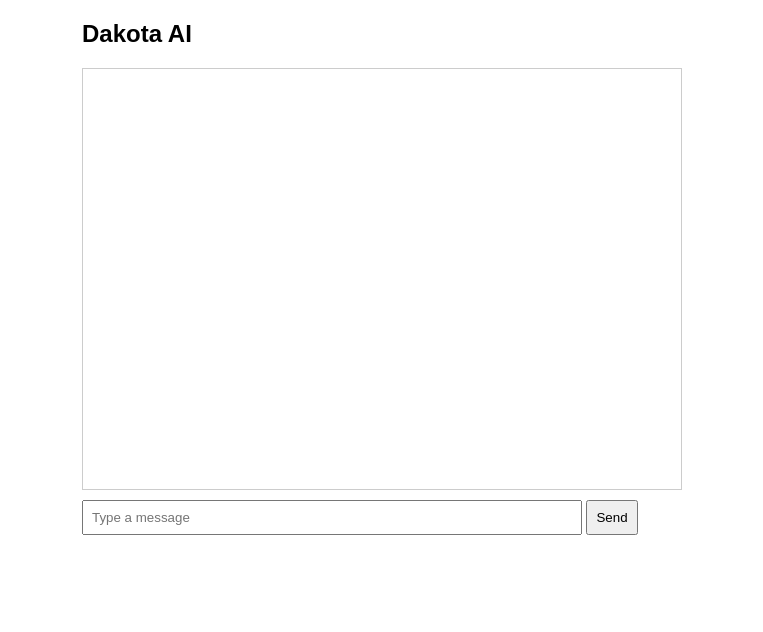
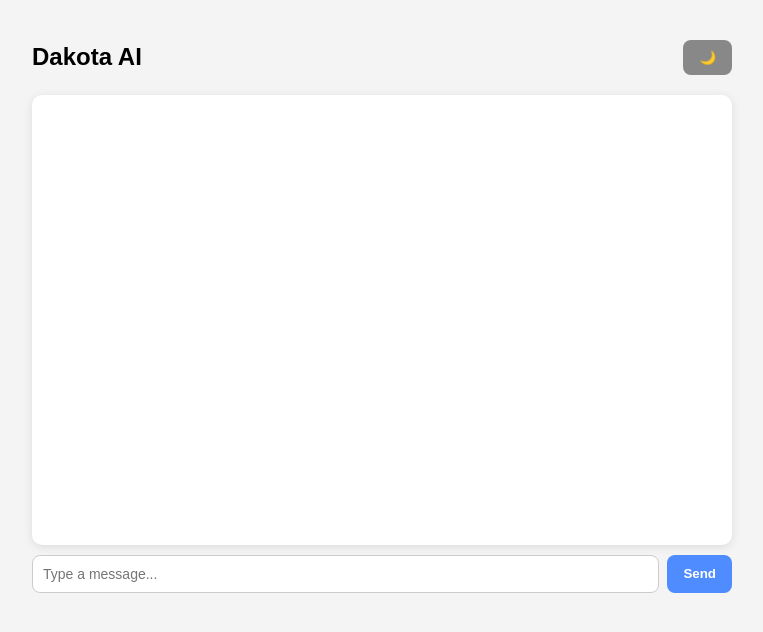
Before and after one commit to Percabeth478/dakota-ai, a Flask app: page / in a window 1280 px wide. Shown: the top 632 px of the page, without its empty margins (258-1021 px from the left). Run offline with Flask 3, Linux system fonts and the light colour scheme.

Commit message:
Add files via upload

```diff
--- a/templates/index.html
+++ b/templates/index.html
@@ -4,82 +4,191 @@
 <title>Dakota AI</title>
 
 <style>
+
 body{
-font-family: Arial;
-max-width:600px;
+font-family: Arial, sans-serif;
+max-width:700px;
 margin:auto;
+padding:20px;
+background:#f4f4f4;
+transition:0.3s;
+}
+
+body.dark{
+background:#121212;
+color:white;
+}
+
+h2{
+display:flex;
+justify-content:space-between;
+align-items:center;
 }
 
 #chat{
-border:1px solid #ccc;
-height:400px;
+border-radius:10px;
+padding:15px;
+height:420px;
 overflow-y:auto;
-padding:10px;
-margin-bottom:10px;
+background:white;
+box-shadow:0 2px 10px rgba(0,0,0,0.1);
+transition:0.3s;
+}
+
+body.dark #chat{
+background:#1e1e1e;
+}
+
+.message{
+max-width:75%;
+padding:10px 14px;
+margin:8px 0;
+border-radius:16px;
+line-height:1.4;
+animation: fadeIn 0.25s ease;
+}
+
+.user{
+background:#4f8cff;
+color:white;
+margin-left:auto;
+border-bottom-right-radius:4px;
+}
+
+.bot{
+background:#e5e5ea;
+border-bottom-left-radius:4px;
+}
+
+body.dark .bot{
+background:#333;
+}
+
+#inputArea{
+margin-top:10px;
+display:flex;
+gap:8px;
 }
 
 input{
-width:80%;
-padding:8px;
+flex:1;
+padding:10px;
+border-radius:8px;
+border:1px solid #ccc;
+font-size:14px;
+}
+
+body.dark input{
+background:#2a2a2a;
+color:white;
+border:1px solid #444;
 }
 
 button{
-padding:8px;
+padding:10px 16px;
+border:none;
+border-radius:8px;
+background:#4f8cff;
+color:white;
+cursor:pointer;
+font-weight:bold;
 }
+
+button:hover{
+opacity:0.9;
+}
+
+#toggleDark{
+background:#888;
+}
+
+@keyframes fadeIn{
+from{
+opacity:0;
+transform:translateY(5px);
+}
+to{
+opacity:1;
+transform:translateY(0);
+}
+}
+
 </style>
-
 </head>
 
 <body>
 
-<h2>Dakota AI</h2>
+<h2>
+Dakota AI
+<button id="toggleDark">🌙</button>
+</h2>
 
 <div id="chat"></div>
 
-<input id="message" placeholder="Type a message">
+<div id="inputArea">
+<input id="message" placeholder="Type a message...">
 <button onclick="sendMessage()">Send</button>
+</div>
 
 <script>
 
-async function sendMessage() {
+const chatBox = document.getElementById("chat");
+const input = document.getElementById("message");
 
-    const input = document.getElementById("message");
-    const chatBox = document.getElementById("chat");
+function addMessage(text, sender){
 
-    const message = input.value;
+    const msg = document.createElement("div");
+    msg.classList.add("message");
 
-    if (!message) return;
+    if(sender === "user"){
+        msg.classList.add("user");
+    } else {
+        msg.classList.add("bot");
+    }
 
-    chatBox.innerHTML += `<p><b>You:</b> ${message}</p>`;
+    msg.innerText = text;
 
-    input.value = "";
-
-    const thinking = document.createElement("p");
-    thinking.innerHTML = "<b>Dakota:</b> thinking...";
-    chatBox.appendChild(thinking);
-
+    chatBox.appendChild(msg);
     chatBox.scrollTop = chatBox.scrollHeight;
 
-    const response = await fetch("/chat", {
-        method: "POST",
-        headers: {
-            "Content-Type": "application/json"
+    return msg;
+}
+
+async function sendMessage(){
+
+    const message = input.value.trim();
+
+    if(!message) return;
+
+    addMessage(message,"user");
+
+    input.value="";
+
+    const thinking = addMessage("Dakota is thinking...","bot");
+
+    const response = await fetch("/chat",{
+        method:"POST",
+        headers:{
+            "Content-Type":"application/json"
         },
-        body: JSON.stringify({ message: message })
+        body:JSON.stringify({message:message})
     });
 
     const data = await response.json();
 
-    thinking.innerHTML = `<b>Dakota:</b> ${data.reply}`;
+    thinking.innerText = data.reply;
 
-    chatBox.scrollTop = chatBox.scrollHeight;
 }
 
-document.getElementById("message").addEventListener("keypress", function(e) {
-    if (e.key === "Enter") {
+input.addEventListener("keypress",function(e){
+    if(e.key==="Enter"){
         sendMessage();
     }
 });
+
+document.getElementById("toggleDark").onclick = ()=>{
+    document.body.classList.toggle("dark");
+};
 
 </script>
 
```
